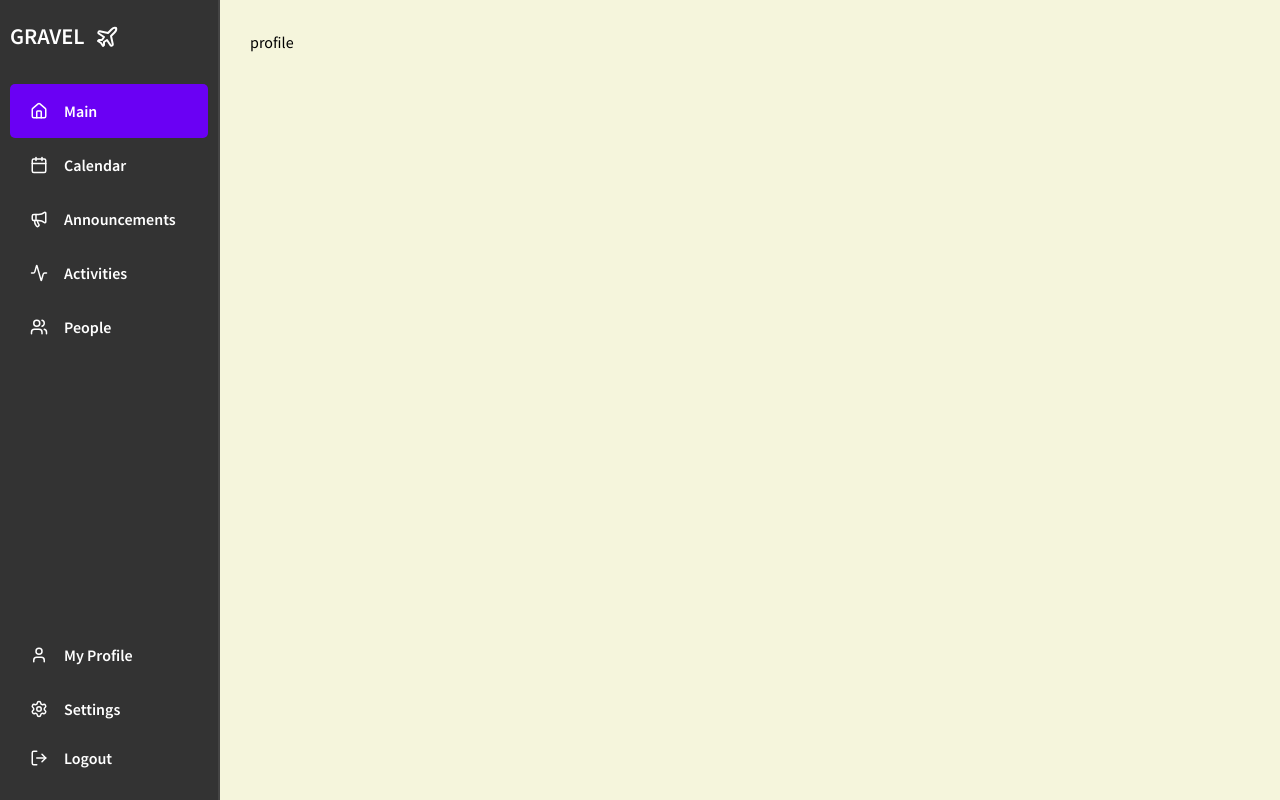
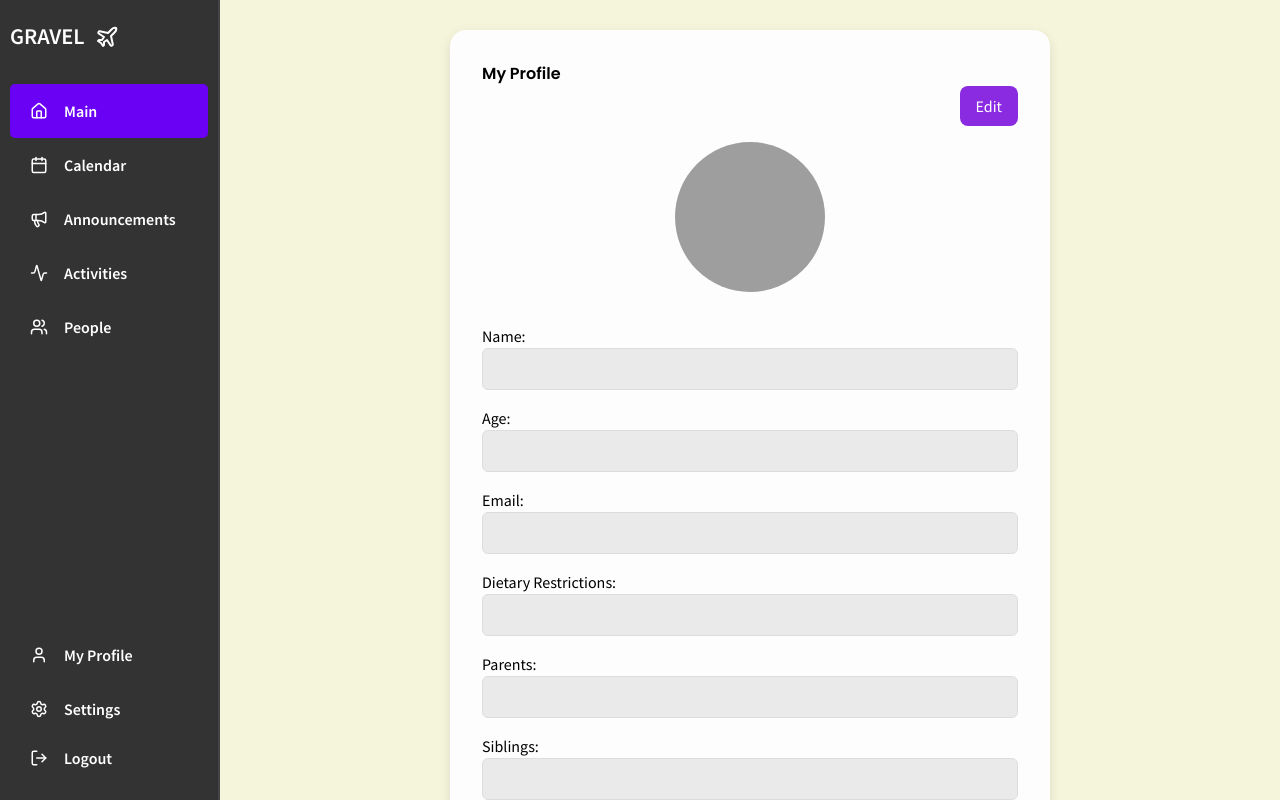
Before and after one commit to karen93shieh/gravel, a SvelteKit app: page /mainPages/profile in a window 1280 px wide. Shown: the top 800 px of the page. Built offline with nearby package versions, Linux system fonts and the light colour scheme; grey boxes are pictures that could not be loaded.

Commit message:
fixed annoucements page design, added annoucement showing on top of calendar page, and updated my profile page

```diff
--- a/src/routes/mainPages/announcements/+page.svelte
+++ b/src/routes/mainPages/announcements/+page.svelte
@@ -1,4 +1,6 @@
 <script>
+    import { onMount } from 'svelte';
+
     function getCurrentTimestamp() {
       const now = new Date();
       return now.toLocaleString(undefined, {
@@ -19,19 +21,19 @@
           {
             title: "Dinner in 30 minutes",
             details: "Meet at the Hotel la Villa lobby at 8:00 pm.",
+            name: "George",
             timestamp: getCurrentTimestamp()
           },
           {
             title: "Beach anyone in 5 minutes?",
             details: "bring sunscreen pls!",
+            name: "Elisa",
             timestamp: getCurrentTimestamp()
           }
         ];
         saveAnnouncements();
       }
     });
-
-    import { onMount } from 'svelte';
 
     function saveAnnouncements() {
       localStorage.setItem('announcements', JSON.stringify(announcements));
@@ -40,6 +42,7 @@
     let showForm = false;
     let titleInput = '';
     let detailsInput = '';
+    let nameInput = '';
 
     function openForm() {
       showForm = true;
@@ -49,15 +52,17 @@
       showForm = false;
       titleInput = '';
       detailsInput = '';
+      nameInput = '';
     }
 
     function addAnnouncement() {
-      if (titleInput.trim() && detailsInput.trim()) {
+      if (titleInput.trim() && detailsInput.trim() && nameInput.trim()) {
         announcements = [
           ...announcements,
           {
             title: titleInput,
             details: detailsInput,
+            name: nameInput,
             timestamp: getCurrentTimestamp()
           }
         ];
@@ -85,14 +90,17 @@
           <button class="delete-btn" on:click={() => deleteAnnouncement(index)}>×</button>
           <h3>{announcement.title}</h3>
           <p>{announcement.details}</p>
+          <p class="announcer">— {announcement.name}</p>
           <p class="timestamp">{announcement.timestamp}</p>
         </div>
       {/each}
     </div>
 
     {#if showForm}
+        <div class="overlay" on:click={closeForm}></div>
         <div id="announcementForm">
             <h2>New Announcement</h2>
+            <input type="text" bind:value={nameInput} placeholder="Your name" />
             <input type="text" bind:value={titleInput} placeholder="Title" />
             <textarea rows="4" bind:value={detailsInput} placeholder="Details..." />
             <div>
@@ -101,6 +109,7 @@
             </div>
         </div>
      {/if}
+
   </main>
 
   <style>
@@ -152,10 +161,19 @@
       font-weight: bold;
     }
 
-    .announcement-box .timestamp {
+    .announcement-box p {
+      margin: 0.25rem 0;
+    }
+
+    .announcer {
+      font-style: italic;
+      color: #555;
+    }
+
+    .timestamp {
       font-size: 0.85rem;
       color: #1976d2;
-      margin-top: 0.75rem;
+      margin-top: 0.5rem;
     }
 
     .delete-btn {
@@ -218,4 +236,15 @@
       background-color: #8a2be2;
       margin-left: 0.5rem;
     }
+
+    .overlay {
+        position: fixed;
+        top: 0;
+        left: 0;
+        width: 100vw;
+        height: 100vh;
+        background: rgba(0, 0, 0, 0.5);
+        z-index: 5;
+    }
+
   </style>
--- a/src/routes/mainPages/calendar/+page.svelte
+++ b/src/routes/mainPages/calendar/+page.svelte
@@ -32,7 +32,8 @@
     return dates;
   };
 
-  const formatDate = (date) => date.toLocaleDateString(undefined, { weekday: 'short', month: 'short', day: 'numeric' });
+  const formatDate = (date) =>
+    date.toLocaleDateString(undefined, { weekday: 'short', month: 'short', day: 'numeric' });
 
   function goBack() {
     if (view === 'day') {
@@ -51,24 +52,27 @@
     }
     startDate = new Date(startDate);
   }
+
+  // Show most recent announcement
+  let latestAnnouncement = null;
+
+  import { onMount } from 'svelte';
+
+  onMount(() => {
+    const saved = localStorage.getItem('announcements');
+    if (saved) {
+      const announcements = JSON.parse(saved);
+      if (announcements.length > 0) {
+        latestAnnouncement = announcements[announcements.length - 1];
+      }
+    }
+  });
 </script>
 
 <div class="top-bar">
   <div class="view-controls">
-    <button
-      class="day-btn"
-      class:selected={view === 'day'}
-      on:click={() => view = 'day'}
-    >
-      Day
-    </button>
-    <button
-      class="week-btn"
-      class:selected={view === 'week'}
-      on:click={() => view = 'week'}
-    >
-      Week
-    </button>
+    <button class="day-btn" class:selected={view === 'day'} on:click={() => (view = 'day')}>Day</button>
+    <button class="week-btn" class:selected={view === 'week'} on:click={() => (view = 'week')}>Week</button>
   </div>
 
   <div class="nav-controls">
@@ -76,6 +80,15 @@
     <button on:click={goForward}>Next &rarr;</button>
   </div>
 </div>
+
+{#if latestAnnouncement}
+  <div class="latest-announcement">
+    <h3>{latestAnnouncement.title}</h3>
+    <p>{latestAnnouncement.details}</p>
+    <p class="announcer">— {latestAnnouncement.name}</p>
+    <p class="timestamp">{latestAnnouncement.timestamp}</p>
+  </div>
+{/if}
 
 {#if view === 'week'}
   <div class="calendar-grid week-view">
@@ -94,14 +107,17 @@
             {#each activities.filter(a =>
               a.date.toDateString() === date.toDateString() &&
               a.startHour === hour) as activity}
-              <div class="activity" style="background-color: {activity.color}; height: {(activity.endHour - activity.startHour) * 100}%;">{activity.title}</div>
+              <div
+                class="activity"
+                style="background-color: {activity.color}; height: {(activity.endHour - activity.startHour) * 100}%;">
+                {activity.title}
+              </div>
             {/each}
           </div>
         {/each}
       </div>
     {/each}
   </div>
-
 {:else if view === 'day'}
   <div class="calendar-grid day-view">
     <div class="header-row">
@@ -116,7 +132,11 @@
           {#each activities.filter(a =>
             a.date.toDateString() === startDate.toDateString() &&
             a.startHour === hour) as activity}
-            <div class="activity" style="background-color: {activity.color}; height: {(activity.endHour - activity.startHour) * 100}%;">{activity.title}</div>
+            <div
+              class="activity"
+              style="background-color: {activity.color}; height: {(activity.endHour - activity.startHour) * 100}%;">
+              {activity.title}
+            </div>
           {/each}
         </div>
       </div>
@@ -151,11 +171,11 @@
   }
 
   .view-controls .day-btn {
-    background-color: #e3d7f4; /* former week color */
+    background-color: #e3d7f4;
   }
 
   .view-controls .week-btn {
-    background-color: #d5e8f7; /* former month color */
+    background-color: #d5e8f7;
   }
 
   .view-controls button.selected {
@@ -186,11 +206,11 @@
   }
 
   .week-view {
-    background: #d5e8f7; /* from month-view */
+    background: #d5e8f7;
   }
 
   .day-view {
-    background: #e3d7f4; /* from week-view */
+    background: #e3d7f4;
   }
 
   .header-row {
@@ -246,4 +266,30 @@
   .calendar-grid.day-view .time-row {
     grid-template-columns: 80px 1fr;
   }
+
+  .latest-announcement {
+    position: relative;
+    background: #ffffff;
+    padding: 1.25rem;
+    margin-top: 1rem;
+    border-radius: 1rem;
+    box-shadow: 0 4px 8px rgba(138, 43, 226, 0.15);
+    border-left: 8px solid #8a2be2;
+  }
+
+  .latest-announcement h3 {
+    margin: 0 0 0.5rem 0;
+    color: #1976d2;
+  }
+
+  .latest-announcement .timestamp {
+    margin-top: 0.5rem;
+    font-size: 0.85rem;
+    color: #1976d2;
+  }
+
+  .announcer {
+    font-style: italic;
+    color: #555;
+  }
 </style>
--- a/src/routes/mainPages/profile/+page.svelte
+++ b/src/routes/mainPages/profile/+page.svelte
@@ -1,10 +1,212 @@
 <script>
+  import { onMount } from 'svelte';
 
+  let editing = false;
+  let profile = {
+    name: '',
+    age: '',
+    email: '',
+    dietary: '',
+    parents: '',
+    siblings: '',
+    hotel: '',
+    arrival: '',
+    flight: '',
+    about: '',
+    photo: '' // New field for profile image
+  };
+
+  onMount(() => {
+    const saved = localStorage.getItem('userProfile');
+    if (saved) {
+      profile = JSON.parse(saved);
+    }
+  });
+
+  function saveProfile() {
+    localStorage.setItem('userProfile', JSON.stringify(profile));
+    editing = false;
+  }
+
+  function enableEditing() {
+    editing = true;
+  }
+
+  // Handle the profile picture upload
+  const handleFileUpload = (event) => {
+    const file = event.target.files[0];
+    if (file) {
+      const reader = new FileReader();
+      reader.onloadend = () => {
+        profile.photo = reader.result; // Save the base64 image to profile
+      };
+      reader.readAsDataURL(file);  // Convert image to base64 format
+    }
+  };
+
+  // Trigger the hidden file input when the upload button is clicked
+  const triggerFileInput = () => {
+    document.getElementById('file-upload').click();
+  };
 </script>
+
+<main class="profile-container">
+  <h1>My Profile</h1>
+
+  <div class="profile-form">
+    <div class="form-controls">
+      {#if editing}
+        <button on:click={saveProfile}>Save</button>
+      {:else}
+        <button on:click={enableEditing}>Edit</button>
+      {/if}
+    </div>
+
+    <label>
+      <div class="image-upload">
+        <img src={profile.photo || '/default-profile.jpg'} alt="Profile Picture" class="profile-photo" />
+        {#if editing}
+          <!-- Upload Button triggers file input click -->
+          <button type="button" on:click={triggerFileInput}>Upload Image</button>
+          <!-- Hidden File Input -->
+          <input id="file-upload" type="file" accept="image/*" on:change={handleFileUpload} style="display: none;" />
+        {/if}
+      </div>
+    </label>
+
+    <label>
+      Name:
+      <input bind:value={profile.name} readonly={!editing} />
+    </label>
+
+    <label>
+      Age:
+      <input type="number" bind:value={profile.age} readonly={!editing} />
+    </label>
+
+    <label>
+      Email:
+      <input type="email" bind:value={profile.email} readonly={!editing} />
+    </label>
+
+    <label>
+      Dietary Restrictions:
+      <input bind:value={profile.dietary} readonly={!editing} />
+    </label>
+
+    <label>
+      Parents:
+      <input bind:value={profile.parents} readonly={!editing} />
+    </label>
+
+    <label>
+      Siblings:
+      <input bind:value={profile.siblings} readonly={!editing} />
+    </label>
+
+    <label>
+      Hotel:
+      <input bind:value={profile.hotel} readonly={!editing} />
+    </label>
+
+    <label>
+      Arrival Date:
+      <input type="date" bind:value={profile.arrival} readonly={!editing} />
+    </label>
+
+    <label>
+      Flight Details:
+      <input bind:value={profile.flight} readonly={!editing} />
+    </label>
+
+    <label>
+      About Me:
+      <textarea bind:value={profile.about} readonly={!editing}></textarea>
+    </label>
+  </div>
+</main>
+
 <style>
+  .profile-container {
+    padding: 2rem;
+    max-width: 600px;
+    margin: auto;
+    background: #fdfdfd;
+    border-radius: 1rem;
+    box-shadow: 0 4px 12px rgba(0, 0, 0, 0.1);
+  }
 
+  .profile-form {
+    display: flex;
+    flex-direction: column;
+  }
+
+  .form-controls {
+    display: flex;
+    justify-content: flex-end;
+    margin-bottom: 1rem;
+  }
+
+  .profile-form label {
+    display: block;
+    margin-bottom: 1rem;
+  }
+
+  input,
+  textarea {
+    width: 100%;
+    padding: 0.5rem;
+    border: 1px solid #ccc;
+    border-radius: 6px;
+    font-size: 1rem;
+    background-color: #f9f9f9;
+  }
+
+  input[readonly],
+  textarea[readonly] {
+    background-color: #eaeaea;
+    color: #555;
+    border: 1px solid #ddd;
+  }
+
+  button {
+    padding: 0.5rem 1rem;
+    background-color: #8a2be2;
+    color: white;
+    border: none;
+    border-radius: 8px;
+    cursor: pointer;
+  }
+
+  button:hover {
+    background-color: #5b4bc8;
+  }
+
+  .image-upload {
+    display: flex;
+    flex-direction: column;
+    align-items: center;
+  }
+
+  .profile-photo {
+    width: 150px;
+    height: 150px;
+    object-fit: cover;
+    border-radius: 50%;
+    margin-bottom: 1rem;
+  }
+
+  .image-upload button {
+    margin-top: 10px;
+    padding: 0.5rem 1rem;
+    background-color: #8a2be2;
+    color: white;
+    border: none;
+    border-radius: 8px;
+    cursor: pointer;
+  }
+
+  .image-upload button:hover {
+    background-color: #45a049;
+  }
 </style>
-
-<main>
-    profile
-</main>
```
Lines whose indentation alone changed are shown as unchanged.
